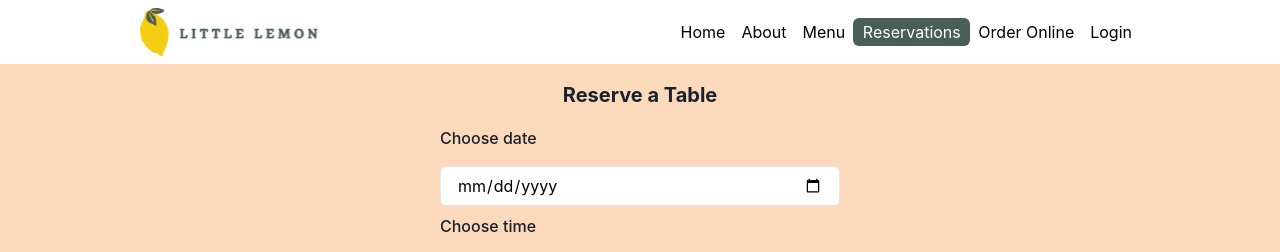
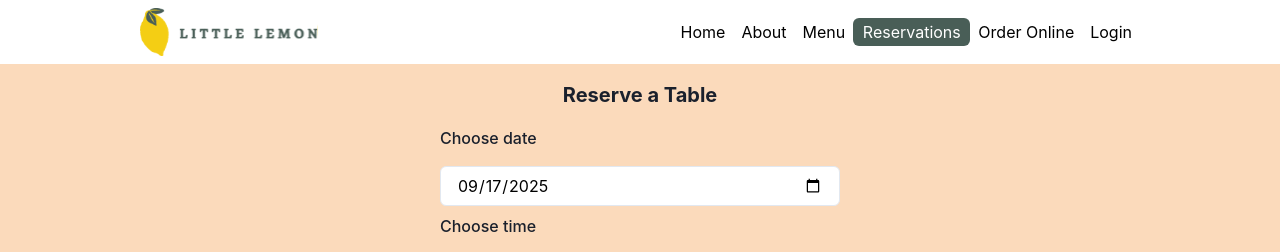
Before and after one commit to mflavel/portfolio, a React (Create React App) app in the folder little lemon capstone/little-lemon/: page /reservations in a window 1280 px wide. Shown: the top 252 px of the page. Built offline with nearby package versions, Linux system fonts and the light colour scheme.

Commit message:
create API for booking table

```diff
--- a/little lemon capstone/little-lemon/public/index.html
+++ b/little lemon capstone/little-lemon/public/index.html
@@ -25,6 +25,7 @@
       Learn how to configure a non-root public URL by running `npm run build`.
     -->
     <title>React App</title>
+    <script src="https://raw.githubusercontent.com/courseraap/capstone/main/api.js"></script>
   </head>
   <body>
     <noscript>You need to enable JavaScript to run this app.</noscript>
--- a/little lemon capstone/little-lemon/src/pages/BookingForm.js
+++ b/little lemon capstone/little-lemon/src/pages/BookingForm.js
@@ -5,7 +5,16 @@ import '../Css/bookingForm.css';
 
 
 const BookingForm = () => {
-    const [date, setDate] = useState('');
+    // helper to get today's date in YYYY-MM-DD for the date input
+    const getTodaysDate = () => {
+        const d = new Date();
+        const yyyy = d.getFullYear();
+        const mm = String(d.getMonth() + 1).padStart(2, '0');
+        const dd = String(d.getDate()).padStart(2, '0');
+        return `${yyyy}-${mm}-${dd}`;
+    };
+
+    const [date, setDate] = useState(getTodaysDate());
     const [time, setTime] = useState('');
     const [guests, setGuests] = useState(1);
     const [occasion, setOccasion] = useState('Birthday');
@@ -13,13 +22,45 @@ const BookingForm = () => {
     const [email, setEmail] = useState('');
     const [phone, setPhone] = useState('');
 
-    const availableTimes = ['17:00', '18:00', '19:00', '20:00', '21:00', '22:00'];
+    // availableTimes is loaded via fetchData so it can vary by date
+    const [availableTimes, setAvailableTimes] = useState([]);
     const partyOccasion = ['Birthday', 'Anniversary', 'Other'];
 
-    //test to check object are being submitted
+    // Simulated fetch function that returns available times for a given date.
+    // Replace this with a real API call (fetch/axios) as needed.
+    const fetchData = (selectedDate) => {
+        const baseTimes = ['17:00', '18:00', '19:00', '20:00', '21:00', '22:00'];
+        return new Promise((resolve) => {
+            // simple deterministic filter based on day-of-month so results vary by date
+            const dateToUse = selectedDate || getTodaysDate();
+            const day = new Date(dateToUse).getDate();
+            const filtered = baseTimes.filter((_, i) => ((i + day) % 2) === 0);
+            // ensure there is at least one time available
+            const result = filtered.length ? filtered : baseTimes;
+            setTimeout(() => resolve(result), 200);
+        });
+    };
+
+    // when the component mounts, fetch available times for today's date
     useEffect(() => {
-        console.log('Reservation state changed:', { date, time, guests, occasion });
-    }, [date, time, guests, occasion]);
+        let mounted = true;
+        fetchData(date).then((times) => {
+            if (mounted) setAvailableTimes(times);
+        });
+        return () => { mounted = false; };
+    }, []);
+
+    // handle date changes by fetching times for the selected date
+    const handleDateChange = (e) => {
+        const val = e.target.value;
+        setDate(val);
+        // fetch new times for this date
+        fetchData(val).then((times) => {
+            setAvailableTimes(times);
+            setTime('');
+        });
+    };
+
 
     const [clicked, setClicked] = useState(false);
     const navigate = useNavigate();
@@ -65,7 +106,7 @@ const BookingForm = () => {
             <h1 style={{ textAlign: 'center', margin: '1rem 0', fontSize: '20px' }}><b>Reserve a Table</b></h1>
             <form className="booking-page" onSubmit={handleSubmit} style={{ display: 'grid', maxWidth: '400px', gap: '8px' }}>
                 <FormLabel htmlFor="res-date">Choose date</FormLabel>
-                <Input className="input-booking" type="date" id="res-date" required value={date} onChange={(e) => setDate(e.target.value)} />
+                <Input className="input-booking" type="date" id="res-date" required value={date} onChange={handleDateChange} />
                 <FormLabel htmlFor="res-time">Choose time</FormLabel>
                 <Select className="input-booking" id="res-time" placeholder="Select time" required value={time} onChange={(e) => setTime(e.target.value)}>
                     {availableTimes.map((timeOption) => (
```
Also changed, not shown: little lemon capstone/little-lemon/src/setupTests.js (+15 -9 lines).
